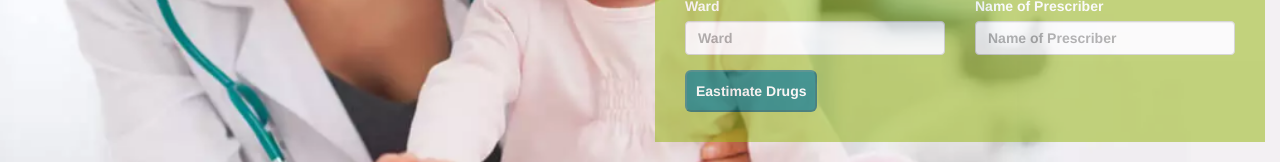
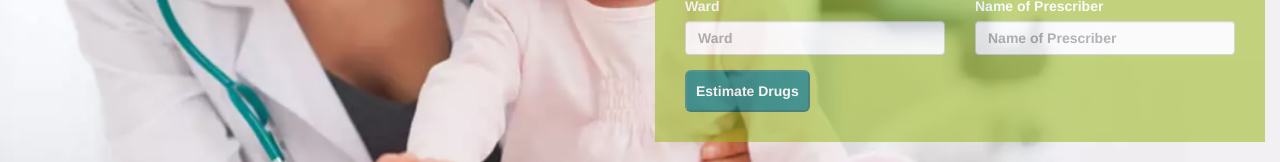
Before and after one commit to akash-gupta-146/Hospital-Application, an Angular app: page /#/home in a window 1280 px wide. Shown: the part 448-610 px from the top of the page. Built offline with nearby package versions, Linux system fonts and the light colour scheme.

Commit message:
final changes done

```diff
--- a/src/app/components/calculator/calculator.component.html
+++ b/src/app/components/calculator/calculator.component.html
@@ -81,7 +81,7 @@
             </div>
           </div>
 
-          <button type="submit" [disabled]="!myForm.valid">Eastimate Drugs</button>
+          <button type="submit" [disabled]="!myForm.valid">Estimate Drugs</button>
         </form>
       </div>
     </div>
```
